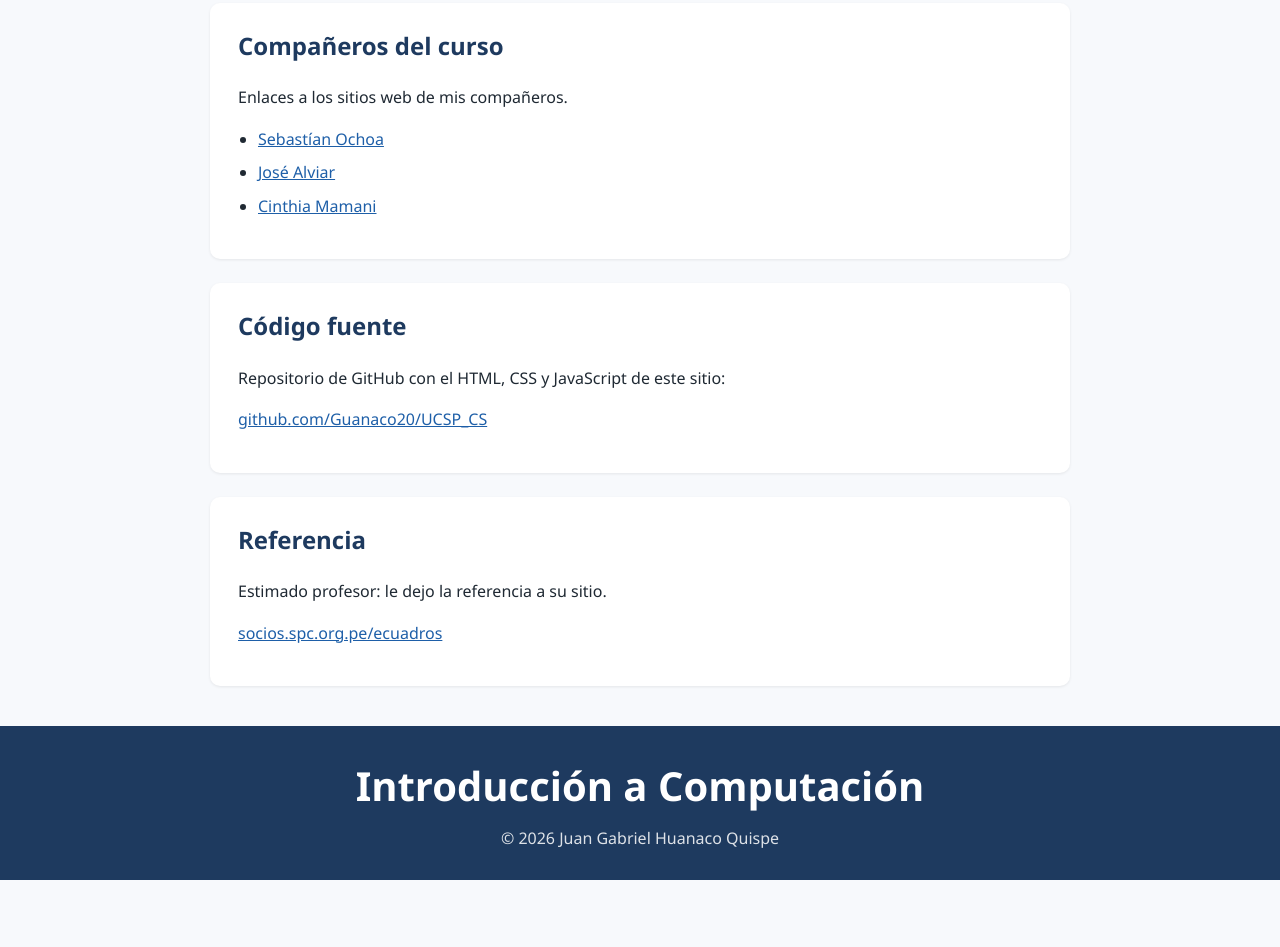
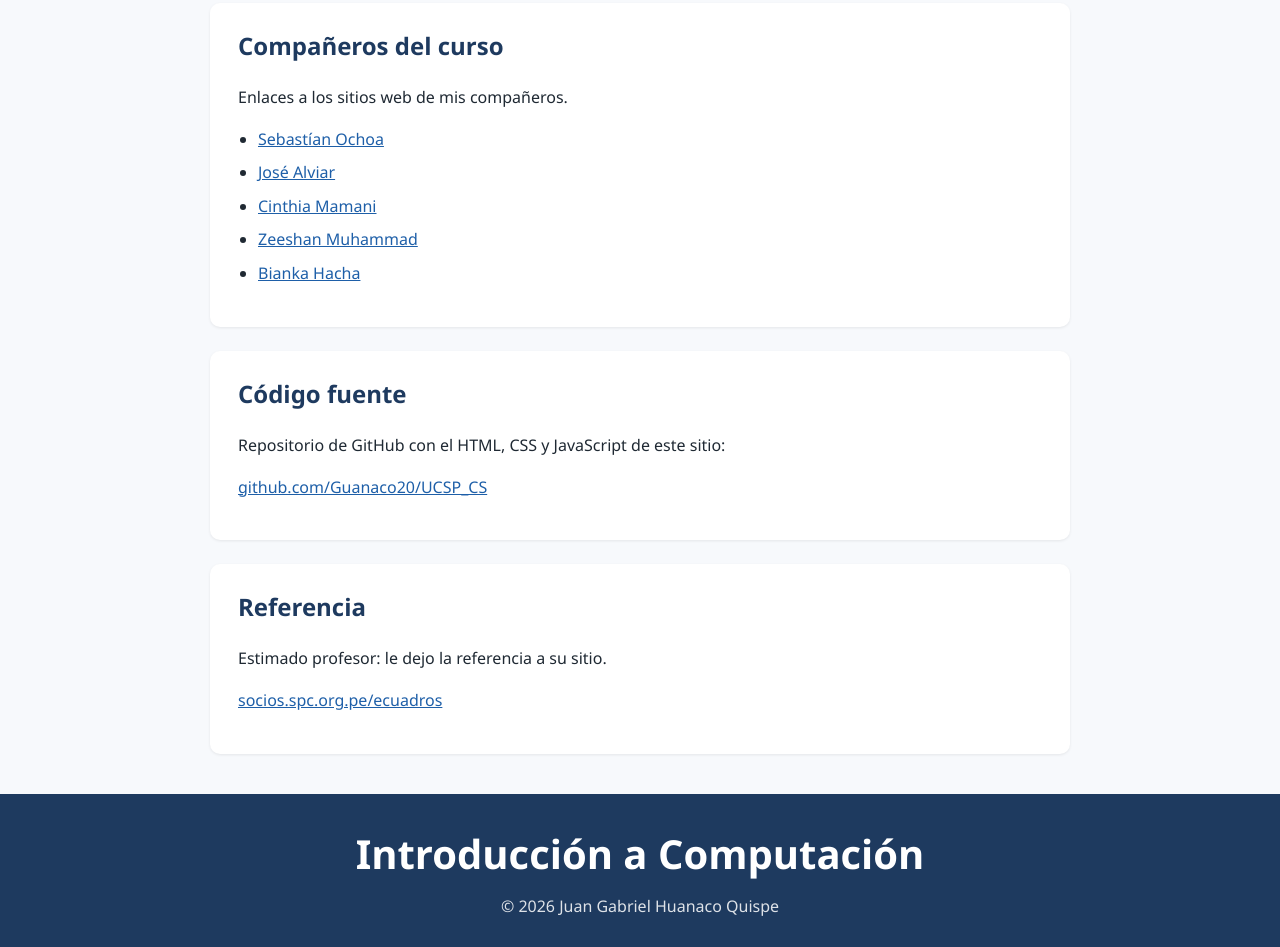
Before and after one commit to Guanaco20/UCSP_CS, a plain HTML site: page index.html in a window 1280 px wide. Shown: the part 2025-2972 px from the top of the page. Before the commit the page ends 2905 px from the top, so only its background shows below. Drawn offline with Linux system fonts and the light colour scheme.

Commit message:
Update index.html

```diff
--- a/index.html
+++ b/index.html
@@ -139,6 +139,8 @@
         <li><a href="https://sebasochoa.github.io/">Sebastían Ochoa</a></li>
         <li><a href="https://josealviar-acc.github.io/">José Alviar</a></li>
         <li><a href="https://cinthia-tech609.github.io/">Cinthia Mamani</a></li>
+        <li><a href="https://zeeshanmcorimanya.github.io/">Zeeshan Muhammad</a></li>
+        <li><a href="https://biankahacha-ui.github.io/">Bianka Hacha</a></li>
       </ul>
     </section>
 
```
